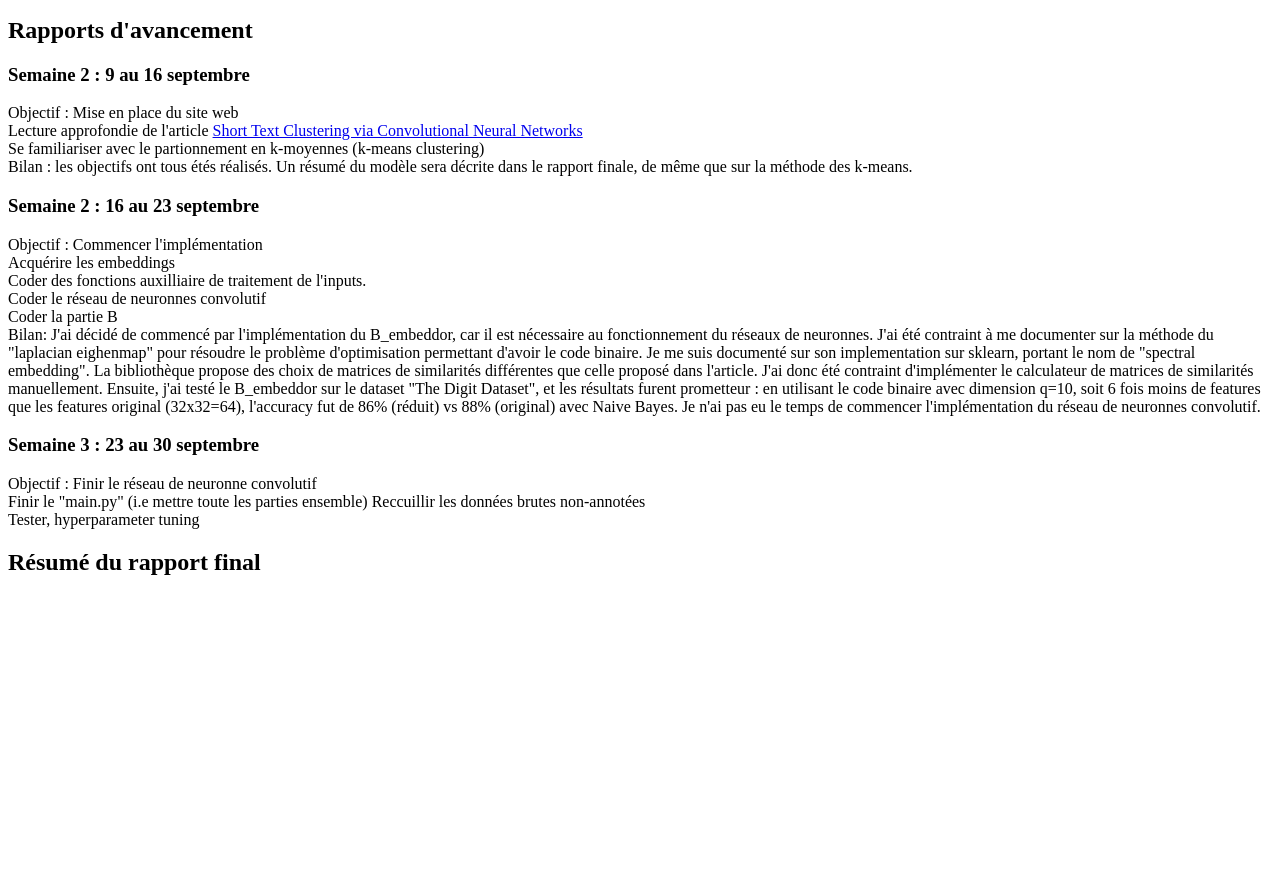
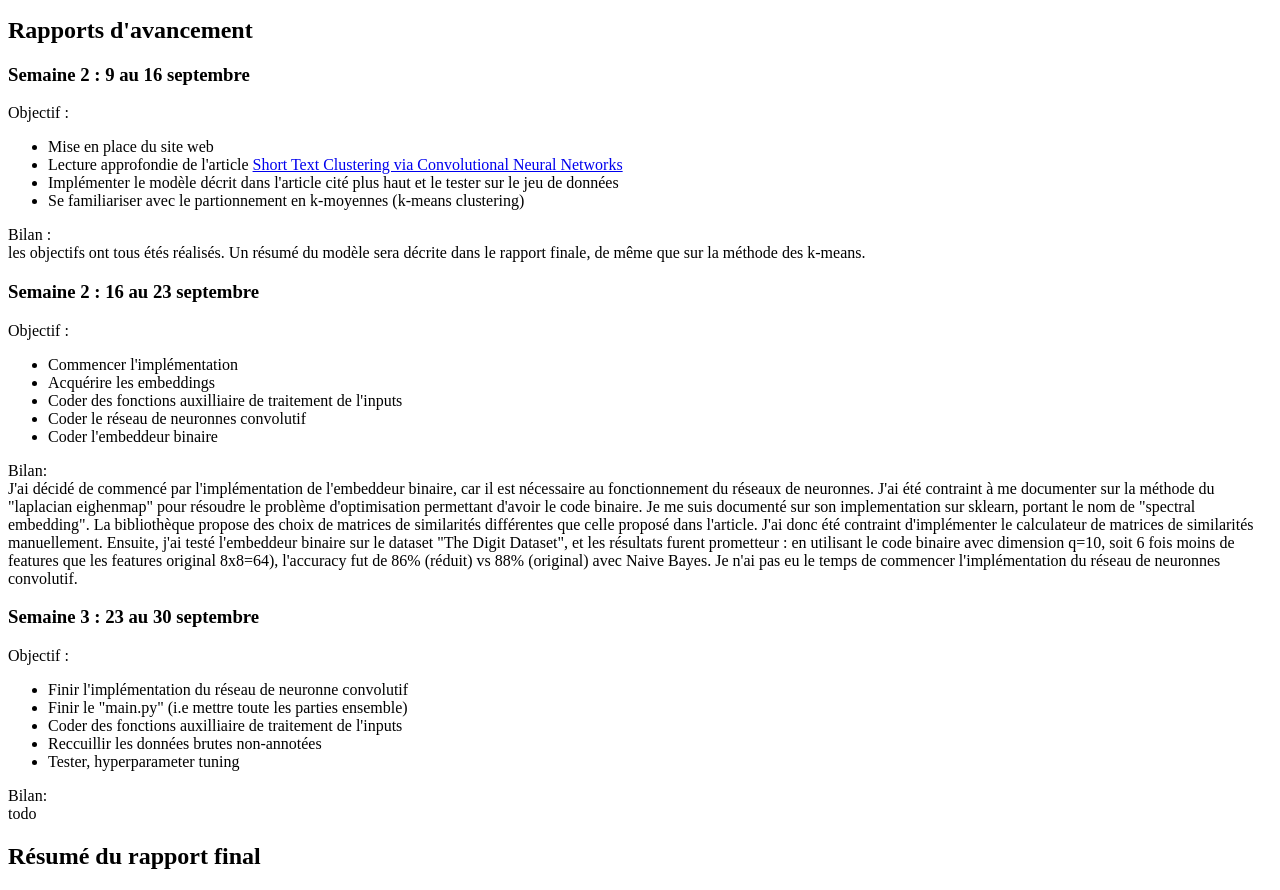
Before and after one commit to aglabassi/IFT3150, a plain HTML site: page index.html in a window 1280 px wide. Shown: the part 1194-2084 px from the top of the page. Before the commit the page ends 1790 px from the top, so only its background shows below. Drawn offline with Linux system fonts and the light colour scheme.

Commit message:
weekly update

```diff
--- a/index.html
+++ b/index.html
@@ -90,37 +90,51 @@
 	<p>
 		Objectif :
 
-		Mise en place du site web <br/>
+		<ul>
+      		<li> Mise en place du site web </li>
+      		<li> Lecture approfondie de l'article <a href="https://www.aclweb.org/anthology/W15-1509"> Short Text Clustering via Convolutional Neural Networks </a> </li>
+      		<li> Implémenter le modèle décrit dans l'article cité plus haut et le tester sur le jeu de données </li>
+      		<li> Se familiariser avec le partionnement en k-moyennes (k-means clustering) </li>
+		</ul>
 
-		Lecture approfondie de l'article <a href="https://www.aclweb.org/anthology/W15-1509"> Short Text Clustering via Convolutional Neural Networks </a> <br />
-
-	    Se familiariser avec le partionnement en k-moyennes (k-means clustering)  <br/>
-
-	    Bilan : les objectifs ont tous étés réalisés. Un résumé du modèle sera décrite dans le rapport finale, de même que sur la méthode des k-means.
+	    Bilan : <br/>
+	    les objectifs ont tous étés réalisés. Un résumé du modèle sera décrite dans le rapport finale, de même que sur la méthode des k-means.
 
 	</p>
 
 
 	<h3>Semaine 2 : 16 au 23 septembre</h3>
 
-	<p> Objectif :
-		Commencer l'implémentation <br/>
-		Acquérire les embeddings <br/>
-		Coder des fonctions auxilliaire de traitement de l'inputs. <br/>
-		Coder le réseau de neuronnes convolutif <br/>
-		Coder la partie B <br/>
+	<p>
+		Objectif :
+		<ul>
+      		<li> Commencer l'implémentation </li>
+      		<li> Acquérire les embeddings </li>
+      		<li> Coder des fonctions auxilliaire de traitement de l'inputs </li>
+      		<li> Coder le réseau de neuronnes convolutif  </li>
+      		<li> Coder l'embeddeur binaire  </li>
+		</ul>
 
-		Bilan: J'ai décidé de commencé par l'implémentation du B_embeddor, car il est nécessaire au fonctionnement du réseaux de neuronnes. J'ai été contraint à me documenter sur la méthode du "laplacian eighenmap" pour résoudre le problème d'optimisation permettant d'avoir le code binaire. Je me suis documenté sur son implementation sur sklearn, portant le nom de "spectral embedding". La bibliothèque propose des choix de matrices de similarités différentes que celle proposé dans l'article. J'ai donc été contraint d'implémenter le calculateur de matrices de similarités manuellement. Ensuite, j'ai testé le B_embeddor sur le dataset "The Digit Dataset", et les résultats furent prometteur : en utilisant le code binaire avec dimension q=10, soit 6 fois moins de features que les features original (32x32=64), l'accuracy fut de 86% (réduit) vs 88% (original) avec Naive Bayes. Je n'ai pas eu le temps de commencer l'implémentation du réseau de neuronnes convolutif.
+		Bilan: <br/>
+		J'ai décidé de commencé par l'implémentation de l'embeddeur binaire, car il est nécessaire au fonctionnement du réseaux de neuronnes. J'ai été contraint à me documenter sur la méthode du "laplacian eighenmap" pour résoudre le problème d'optimisation permettant d'avoir le code binaire. Je me suis documenté sur son implementation sur sklearn, portant le nom de "spectral embedding". La bibliothèque propose des choix de matrices de similarités différentes que celle proposé dans l'article. J'ai donc été contraint d'implémenter le calculateur de matrices de similarités manuellement. Ensuite, j'ai testé l'embeddeur binaire sur le dataset "The Digit Dataset", et les résultats furent prometteur : en utilisant le code binaire avec dimension q=10, soit 6 fois moins de features que les features original 8x8=64), l'accuracy fut de 86% (réduit) vs 88% (original) avec Naive Bayes. Je n'ai pas eu le temps de commencer l'implémentation du réseau de neuronnes convolutif.
 
 	</p>
 
 	<h3>Semaine 3 : 23 au 30 septembre</h3>
 
-	<p> Objectif :
-		Finir le réseau de neuronne convolutif <br/>
-		Finir le "main.py" (i.e mettre toute les parties ensemble)
-		Reccuillir les données brutes non-annotées <br/>
-		Tester, hyperparameter tuning <br/>
+	<p>
+		Objectif :
+		<ul>
+      		<li> Finir l'implémentation du réseau de neuronne convolutif </li>
+      		<li> Finir le "main.py" (i.e mettre toute les parties ensemble) </li>
+      		<li> Coder des fonctions auxilliaire de traitement de l'inputs </li>
+      		<li> Reccuillir les données brutes non-annotées  </li>
+      		<li> Tester, hyperparameter tuning </li>
+		</ul>
+
+		Bilan: <br/>
+		todo
+
 	</p>
 
 
```
